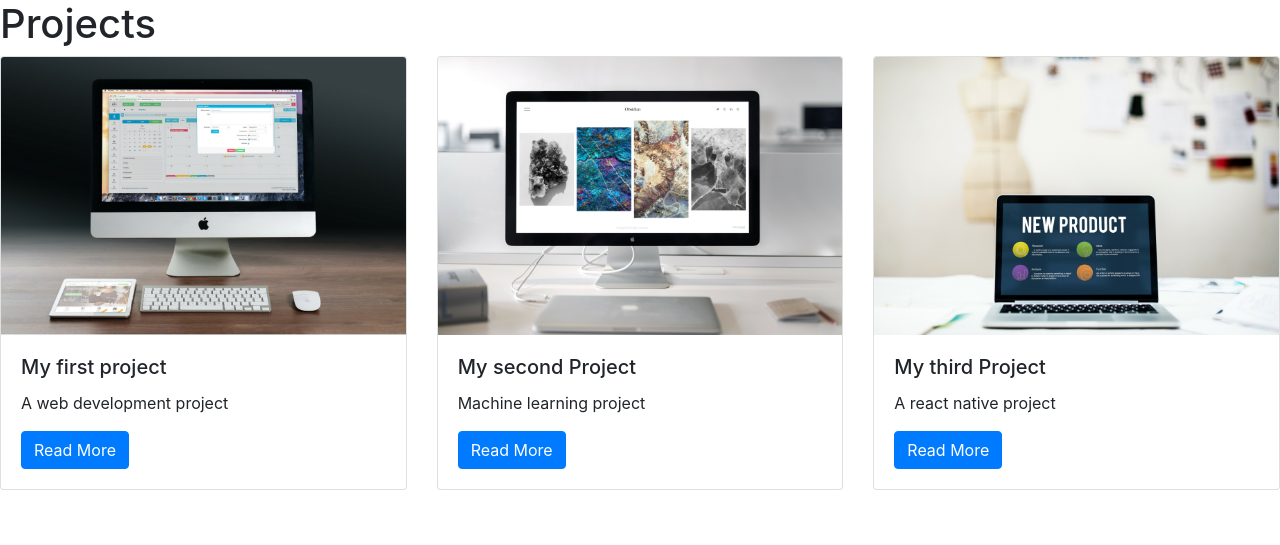
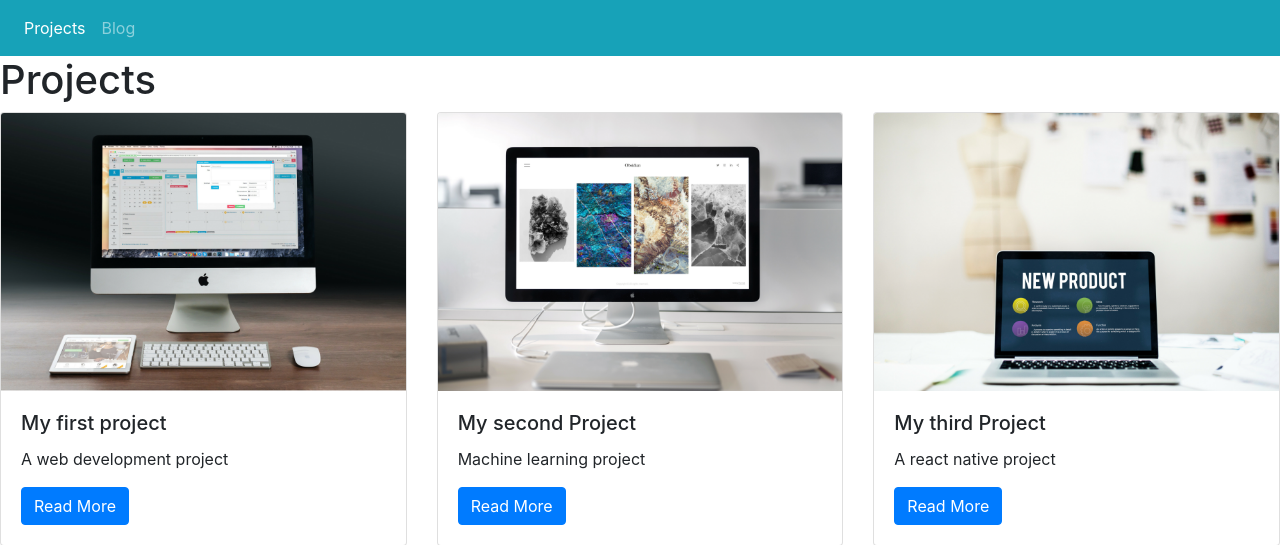
Before and after one commit to kavindupath/Django-Portfolio-App, a Django app: page /projects/ in a window 1280 px wide. Shown: the top 545 px of the page. Run offline with Django 3.2, Linux system fonts and the light colour scheme; data comes from the database, SQL or seed files in the repository; both versions use the stored data as it was after the commit; some libraries are stand-ins or nearby versions.

Commit message:
Add a navigation bar

```diff
--- a/personal_portfolio/templates/base.html
+++ b/personal_portfolio/templates/base.html
@@ -1,8 +1,42 @@
+<!--<link rel="stylesheet" href="https://stackpath.bootstrapcdn.com/bootstrap/4.1.3/css/bootstrap.min.css" integrity="sha384-MCw98/SFnGE8fJT3GXwEOngsV7Zt27NXFoaoApmYm81iuXoPkFOJwJ8ERdknLPMO" crossorigin="anonymous">-->
 
-<link rel="stylesheet" href="https://stackpath.bootstrapcdn.com/bootstrap/4.1.3/css/bootstrap.min.css" integrity="sha384-MCw98/SFnGE8fJT3GXwEOngsV7Zt27NXFoaoApmYm81iuXoPkFOJwJ8ERdknLPMO" crossorigin="anonymous">
+<head>
+    <title>{%block title %}Django is fun {% endblock %}</title>
 
-{% block page_content %}{% endblock %}
+    <!-- Latest compiled and minified CSS -->
+    <link rel="stylesheet" href="https://maxcdn.bootstrapcdn.com/bootstrap/4.5.2/css/bootstrap.min.css">
 
-<script src="https://code.jquery.com/jquery-3.3.1.slim.min.js" integrity="sha384-q8i/X+965DzO0rT7abK41JStQIAqVgRVzpbzo5smXKp4YfRvH+8abtTE1Pi6jizo" crossorigin="anonymous"></script>
-<script src="https://cdnjs.cloudflare.com/ajax/libs/popper.js/1.14.3/umd/popper.min.js" integrity="sha384-ZMP7rVo3mIykV+2+9J3UJ46jBk0WLaUAdn689aCwoqbBJiSnjAK/l8WvCWPIPm49" crossorigin="anonymous"></script>
-<script src="https://stackpath.bootstrapcdn.com/bootstrap/4.1.3/js/bootstrap.min.js" integrity="sha384-ChfqqxuZUCnJSK3+MXmPNIyE6ZbWh2IMqE241rYiqJxyMiZ6OW/JmZQ5stwEULTy" crossorigin="anonymous"></script>
+    <!-- jQuery library -->
+    <script src="https://ajax.googleapis.com/ajax/libs/jquery/3.5.1/jquery.min.js"></script>
+
+    <!-- Popper JS -->
+    <script src="https://cdnjs.cloudflare.com/ajax/libs/popper.js/1.16.0/umd/popper.min.js"></script>
+
+    <!-- Latest compiled JavaScript -->
+    <script src="https://maxcdn.bootstrapcdn.com/bootstrap/4.5.2/js/bootstrap.min.js"></script>
+
+    {%block navi%}
+    <header>
+        <nav class="navbar navbar-expand-sm bg-info navbar-dark">
+            <ul class="navbar-nav">
+              <li class="nav-item active">
+                <a class="nav-link" href="{% url 'project_index'%}">Projects</a>
+              </li>
+              <li class="nav-item">
+                <a class="nav-link" href="{% url 'blog_index'%}">Blog</a>
+              </li>
+
+
+            </ul>
+          </nav>
+    </header>
+    {%endblock%}
+
+    {% block page_content %}{% endblock %}
+
+</head>
+
+
+<!--<script src="https://code.jquery.com/jquery-3.3.1.slim.min.js" integrity="sha384-q8i/X+965DzO0rT7abK41JStQIAqVgRVzpbzo5smXKp4YfRvH+8abtTE1Pi6jizo" crossorigin="anonymous"></script>-->
+<!--<script src="https://cdnjs.cloudflare.com/ajax/libs/popper.js/1.14.3/umd/popper.min.js" integrity="sha384-ZMP7rVo3mIykV+2+9J3UJ46jBk0WLaUAdn689aCwoqbBJiSnjAK/l8WvCWPIPm49" crossorigin="anonymous"></script>-->
+<!--<script src="https://stackpath.bootstrapcdn.com/bootstrap/4.1.3/js/bootstrap.min.js" integrity="sha384-ChfqqxuZUCnJSK3+MXmPNIyE6ZbWh2IMqE241rYiqJxyMiZ6OW/JmZQ5stwEULTy" crossorigin="anonymous"></script>-->
--- a/projects/templates/project_index.html
+++ b/projects/templates/project_index.html
@@ -1,7 +1,11 @@
 {% extends "base.html" %}
 {% load static %}
+
+{%block title %}My Projects {% endblock %}
+
 {% block page_content %}
 <h1>Projects</h1>
+
 <div class="row">
 {% for project in projects %}
     <div class="col-md-4">
```
Also changed, not shown: db.sqlite3.
